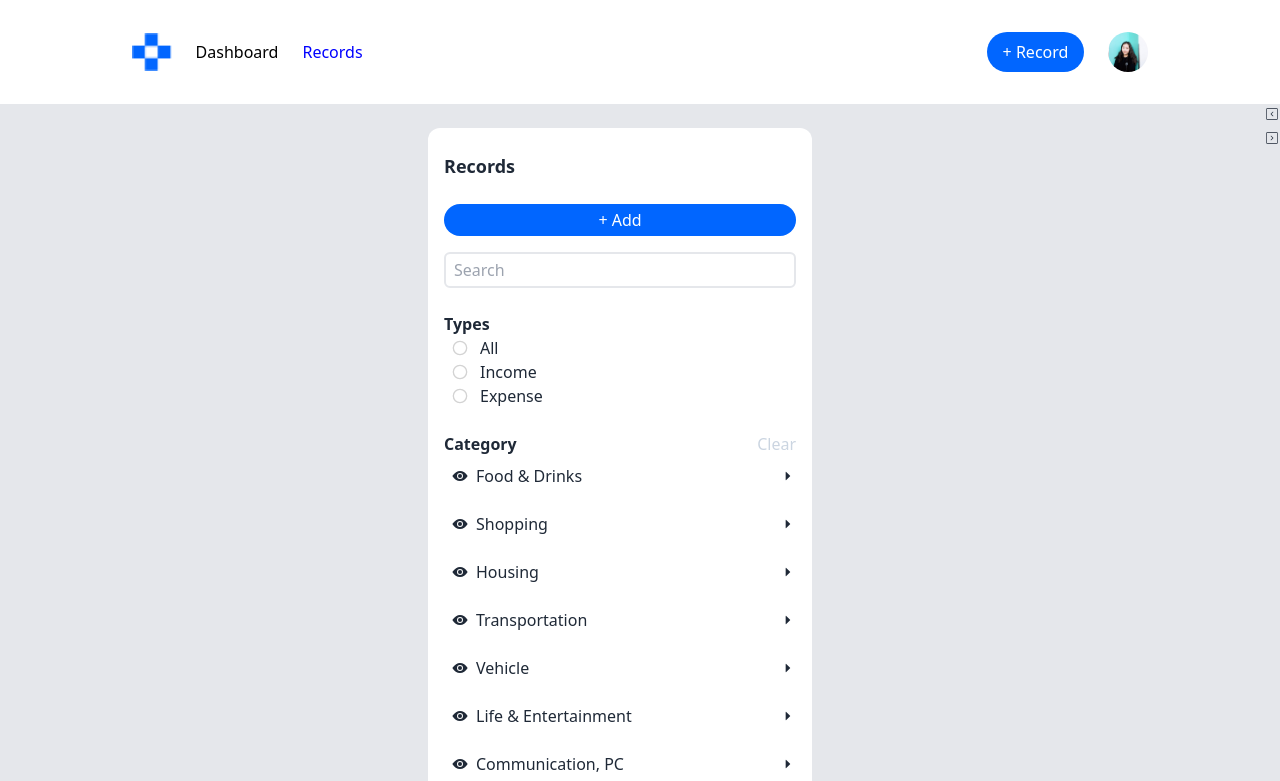
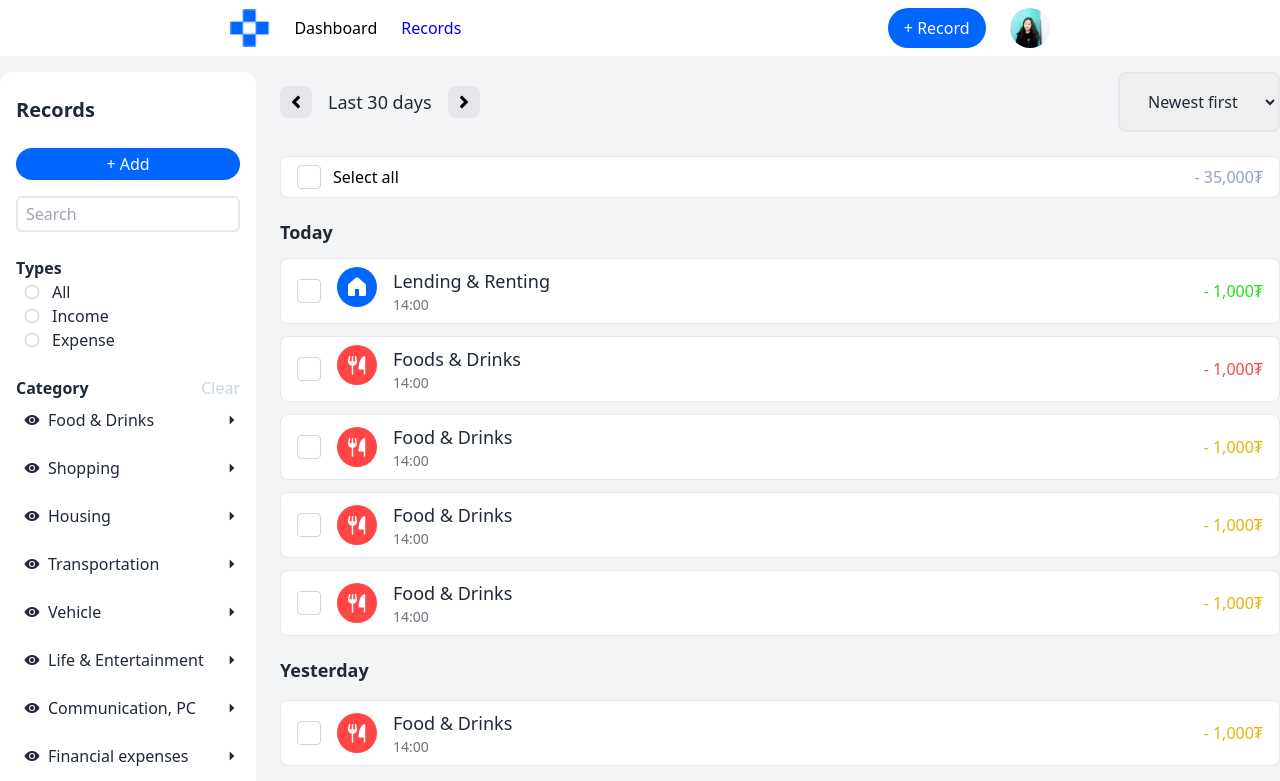
Before and after one commit to Zolushkazz/income-expense, a Next.js app in the folder frontend-income-expense/: page /records in a window 1280 px wide. Shown: the top 781 px of the page. Built offline with nearby package versions, Linux system fonts and the light colour scheme.

Commit message:
records finished

```diff
--- a/frontend-income-expense/src/components/dashboard/DashNavbar.jsx
+++ b/frontend-income-expense/src/components/dashboard/DashNavbar.jsx
@@ -16,7 +16,8 @@ const arr = [
 export const Navbar = () => {
   const pathname = usePathname();
   return (
-    <div className="bg-[#fff] w-full flex justify-center gap-[50%] p-4 py-8">
+    <div className="bg-[#fff] w-screen absolute top-0 inset-x-0 px-[18%]">
+      <div className="flex justify-between py-2">
         <div className="flex gap-6 items-center">
           <Image src="/geldLogo.png" width={40} height={40} alt="" />
           {arr.map((item) => {
@@ -51,5 +52,6 @@ export const Navbar = () => {
           />
         </div>
       </div>
+    </div>
   );
 };
--- a/frontend-income-expense/src/components/dashboard/RecordCard.jsx
+++ b/frontend-income-expense/src/components/dashboard/RecordCard.jsx
@@ -9,7 +9,7 @@ export const RecordCard = () => {
     { title: "Lending & Renting", amount: "- 1,000₮", time: "3 hours ago" },
   ];
   return (
-    <div className="bg-[#fff] w-[1200px] rounded-xl flex flex-col p-8">
+    <div className="bg-[#fff] w-3/5 rounded-xl flex flex-col p-8">
       <h3 className="text-md font-bold text-[#0F172A] pb-3">Last Records</h3>
       <hr />
       <div className=" flex flex-col divide-y-2">
--- a/frontend-income-expense/src/components/dashboard/cardDash.jsx
+++ b/frontend-income-expense/src/components/dashboard/cardDash.jsx
@@ -10,12 +10,12 @@ import { RecordCard } from "./RecordCard";
 
 export const CardDash = () => {
   return (
-    <div className="bg-gray-50 w-full h-full gap-4 flex flex-col items-center">
+    <div className="bg-gray-50 w-full h-full gap-4 flex flex-col items-center mt-12">
       <Navbar />
       <div className="flex gap-6 mt-6">
         <div className="relative">
           <div>
-            <Image src="/Large.png" width={380} height={230} />
+            <Image src="/Large.png" width={430} height={230} />
           </div>
           <div className="absolute top-6 left-6">
             <Image src="/geldWhite.png" width={70} height={70} />
@@ -25,7 +25,7 @@ export const CardDash = () => {
             <p className="text-2xl text-white">10,000,00</p>
           </div>
         </div>
-        <div className="bg-white w-[380px] h-[215px] rounded-2xl">
+        <div className="bg-white w-[430px] h-[230px] rounded-2xl">
           <div className="flex justify-start items-center gap-4 px-8 py-3 ">
             <Dot />
             <p className="text-xl font-bold">Your income</p>
@@ -43,7 +43,7 @@ export const CardDash = () => {
           </div>
         </div>
 
-        <div className="bg-white w-[380px] h-[215px] rounded-2xl">
+        <div className="bg-white w-[430px] h-[230px] rounded-2xl">
           <div className="flex justify-start items-center gap-4 px-8 py-3 ">
             <BlueDot />
             <p className="text-xl font-bold">Total expenses</p>
--- a/frontend-income-expense/src/components/records/RecordColumn.jsx
+++ b/frontend-income-expense/src/components/records/RecordColumn.jsx
@@ -4,8 +4,8 @@ import { ColCategory } from "./ColCategory";
 
 export const RecordCol = () => {
   return (
-    <div className="w-[30%] h-full bg-[#fff] mx-auto flex flex-col justify-center px-4 py-6 rounded-xl mt-6 gap-6">
-      <h2 className="text-lg font-semibold">Records</h2>
+    <div className="w-1/5 h-fit bg-[#fff] mx-auto flex flex-col justify-center px-4 py-6 rounded-xl mt-6 gap-6">
+      <h2 className="text-xl font-semibold">Records</h2>
       <div className="flex flex-col gap-4">
         <button className="bg-[#0166FF] rounded-[20px] text-white py-1">
           + Add
--- a/frontend-income-expense/src/components/records/RecordDate.jsx
+++ b/frontend-income-expense/src/components/records/RecordDate.jsx
@@ -1,13 +1,8 @@
-import { CiSquareChevRight, CiSquareChevLeft } from "react-icons/ci";
+import { FaAngleRight, FaAngleLeft } from "react-icons/fa";
 import { useState } from "react";
 
 export const Date = () => {
-  const data = [
-    { time: "Last 30 days" },
-    { time: "Last 3 months" },
-    { time: "Last week" },
-    { time: "Yesterday" },
-  ];
+  const data = ["Last 30 days", "Last 3 months", "Last week", "Yesterday"];
 
   const [slide, setSlide] = useState(0);
 
@@ -19,15 +14,40 @@ export const Date = () => {
   };
 
   return (
-    <div>
-      <div>
-        <button disabled={slide === 0} onClick={previousClick}>
-          <CiSquareChevLeft />
-        </button>
-        <p className="text-xl">{data.time}</p>
-        <button disabled={slide === data.length - 1} onClick={nextClick}>
-          <CiSquareChevRight />
-        </button>
+    <div className=" flex flex-col gap-6">
+      <div className=" flex justify-between  mt-6">
+        <div className="flex items-center gap-4">
+          <button
+            className="w-[32px] h-[32px] bg-[#E5E7EB] rounded-lg flex items-center justify-center"
+            disabled={slide === 0}
+            onClick={previousClick}
+          >
+            <FaAngleLeft className="w-[20px] h-[20px]" color="#000" />
+          </button>
+          <p className="text-lg">{data[slide]}</p>
+          <button
+            className="w-[32px] h-[32px] bg-[#E5E7EB] rounded-lg flex items-center justify-center"
+            disabled={slide === data.length - 1}
+            onClick={nextClick}
+          >
+            <FaAngleRight className="w-[20px] h-[20px]" color="#000" />
+          </button>
+        </div>
+        <select name="" id="" className="py-4 px-6 rounded-lg border-2">
+          <option value="">Newest first</option>
+          <option value="">All</option>
+          <option value="">Oldest first</option>
+        </select>
+      </div>
+      <div className="flex justify-between border rounded-lg bg-[#FFF] py-2 px-4">
+        <div className="flex gap-3">
+          <input
+            type="checkbox"
+            className="checkbox w-6 h-6 opacity-20 rounded border border-gray-800 justify-center items-center flex"
+          />
+          <div className="text-black text-base font-normal">Select all</div>
+        </div>
+        <p className="text-[#94A3B8]"> - 35,000₮</p>
       </div>
     </div>
   );
--- a/frontend-income-expense/src/components/records/RightSideCard.jsx
+++ b/frontend-income-expense/src/components/records/RightSideCard.jsx
@@ -1,9 +1,13 @@
 import { Date } from "./RecordDate";
+import { TodayRec } from "./TodayRec";
+import { YesterdayRecs } from "./YesterdayRecs";
 
 export const RightSideCard = () => {
   return (
-    <div>
+    <div className="w-4/5 flex flex-col gap-5">
       <Date />
+      <TodayRec />
+      <YesterdayRecs />
     </div>
   );
 };
--- /dev/null
+++ b/frontend-income-expense/src/components/records/TodayRec.jsx
@@ -0,0 +1,76 @@
+import { GoHomeFill } from "react-icons/go";
+import { PiForkKnifeFill } from "react-icons/pi";
+
+export const TodayRec = () => {
+  const data = [
+    { text: "Food & Drinks", time: "14:00", amount: "- 1,000₮" },
+    { text: "Food & Drinks", time: "14:00", amount: "- 1,000₮" },
+    { text: "Food & Drinks", time: "14:00", amount: "- 1,000₮" },
+  ];
+
+  return (
+    <div className="flex flex-col gap-3">
+      <h2 className="text-lg font-semibold">Today</h2>
+      <div className="flex gap-5 justify-between items-center border rounded-lg bg-[#FFF] py-2 px-4">
+        <div className="flex items-center gap-4">
+          <input
+            type="checkbox"
+            className="checkbox w-6 h-6 opacity-20 rounded border border-gray-800 justify-center items-center flex"
+          />
+          <div className="flex gap-4">
+            <div className="w-10 h-10 rounded-full bg-[#0166FF] flex items-center pl-2">
+              <GoHomeFill color="white" size={24} />
+            </div>
+            <div>
+              <p className="text-lg">Lending & Renting</p>
+              <p className="text-sm text-[#6B7280]">14:00</p>
+            </div>
+          </div>
+        </div>
+        <p className="text-[#23E01F]">- 1,000₮</p>
+      </div>
+      <div className="flex gap-5 justify-between items-center border rounded-lg bg-[#FFF] py-2 px-4">
+        <div className="flex items-center gap-4">
+          <input
+            type="checkbox"
+            className="checkbox w-6 h-6 opacity-20 rounded border border-gray-800 justify-center items-center flex"
+          />
+          <div className="flex gap-4">
+            <div className="w-10 h-10 rounded-full bg-[#FF4545] flex items-center pl-2">
+              <PiForkKnifeFill color="white" size={24} />
+            </div>
+            <div>
+              <p className="text-lg">Foods & Drinks</p>
+              <p className="text-sm text-[#6B7280]">14:00</p>
+            </div>
+          </div>
+        </div>
+        <p className="text-[#F54949]">- 1,000₮</p>
+      </div>
+
+      {data.map(({ text, time, amount }, index) => {
+        return (
+          <div
+            key={index}
+            className="flex gap-5 justify-between items-center border rounded-lg bg-[#FFF] py-2 px-4"
+          >
+            <div className="flex items-center gap-4">
+              <input
+                type="checkbox"
+                className="checkbox w-6 h-6 opacity-20 rounded border border-gray-800 justify-center items-center flex"
+              />
+              <div className="w-10 h-10 rounded-full bg-[#FF4545] flex items-center pl-2">
+                <PiForkKnifeFill color="white" size={24} />
+              </div>
+              <div>
+                <p className="text-lg">{text}</p>
+                <p className="text-sm text-[#6B7280]">{time}</p>
+              </div>
+            </div>
+            <p className="text-[#EAB308]">{amount}</p>
+          </div>
+        );
+      })}
+    </div>
+  );
+};
--- /dev/null
+++ b/frontend-income-expense/src/components/records/YesterdayRecs.jsx
@@ -0,0 +1,41 @@
+import { PiForkKnifeFill } from "react-icons/pi";
+
+export const YesterdayRecs = () => {
+  const data = [
+    { text: "Food & Drinks", time: "14:00", amount: "- 1,000₮" },
+    { text: "Food & Drinks", time: "14:00", amount: "- 1,000₮" },
+    { text: "Food & Drinks", time: "14:00", amount: "- 1,000₮" },
+    { text: "Food & Drinks", time: "14:00", amount: "- 1,000₮" },
+    { text: "Food & Drinks", time: "14:00", amount: "- 1,000₮" },
+    { text: "Food & Drinks", time: "14:00", amount: "- 1,000₮" },
+  ];
+
+  return (
+    <div className="flex flex-col gap-4">
+      <h2 className="text-lg font-semibold">Yesterday</h2>
+      {data.map(({ text, time, amount }, index) => {
+        return (
+          <div
+            key={index}
+            className="flex gap-5 justify-between items-center border rounded-lg bg-[#FFF] py-2 px-4"
+          >
+            <div className="flex items-center gap-4">
+              <input
+                type="checkbox"
+                className="checkbox w-6 h-6 opacity-20 rounded border border-gray-800 justify-center items-center flex"
+              />
+              <div className="w-10 h-10 rounded-full bg-[#FF4545] flex items-center pl-2">
+                <PiForkKnifeFill color="white" size={24} />
+              </div>
+              <div>
+                <p className="text-lg">{text}</p>
+                <p className="text-sm text-[#6B7280]">{time}</p>
+              </div>
+            </div>
+            <p className="text-[#EAB308]">{amount}</p>
+          </div>
+        );
+      })}
+    </div>
+  );
+};
--- a/frontend-income-expense/src/pages/records/index.js
+++ b/frontend-income-expense/src/pages/records/index.js
@@ -5,12 +5,14 @@ import { RightSideCard } from "@/components/records/RightSideCard";
 
 export default function Records() {
   return (
-    <>
-      <Navbar />
-      <div className="w-full h-[100%] bg-gray-200 flex gap-6">
-        <RecordCol />
-        <RightSideCard />
+    <div className="bg-gray-100 w-screen h-screen">
+      <div className="max-w-[1440px] mx-auto w-full">
+        <Navbar />
+        <div className="w-full h-[100vh] mt-12 flex gap-6">
+          <RecordCol />
+          <RightSideCard />
+        </div>
       </div>
-    </>
+    </div>
   );
 }
```
Also changed, not shown: 2 other files (tests, documents, lock files or other folders). Lines whose indentation alone changed are shown as unchanged.
